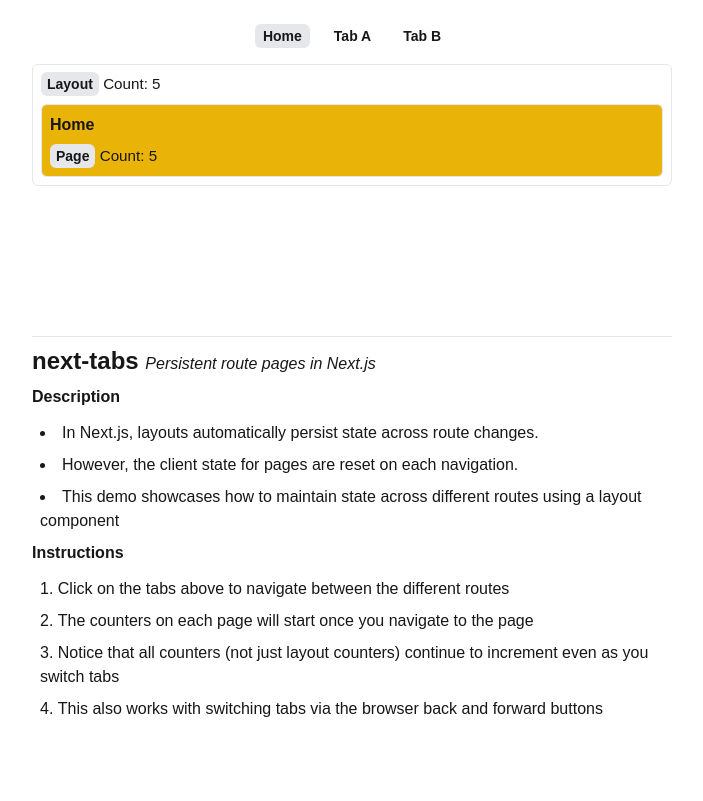
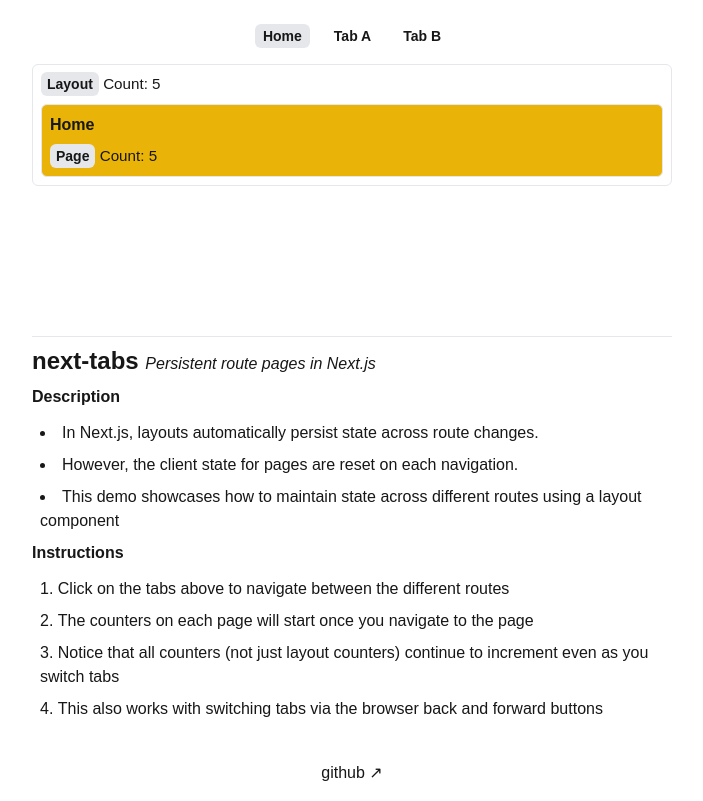
Before and after one commit to rexfordessilfie/next-tabs, a Next.js app: page / in a window 1280 px wide. Shown: the whole page, without its empty margins (288-991 px from the left). Built offline with nearby package versions, Linux system fonts and the light colour scheme.

Commit message:
chore: add github link

```diff
--- a/app/layout.tsx
+++ b/app/layout.tsx
@@ -4,6 +4,7 @@ import "./globals.css";
 import { Route } from "./components/Route";
 import { NavLink } from "./components/NavLink";
 import { Counter } from "./components/Counter";
+import Link from "next/link";
 
 const geistSans = localFont({
   src: "./fonts/GeistVF.woff",
@@ -98,6 +99,11 @@ export default function RootLayout({
               </li>
             </ol>
           </div>
+          <div className="w-full text-center mt-8">
+            <Link href="https://github.com/rexfordessilfie/next-tabs">
+              github ↗
+            </Link>
+          </div>
         </div>
       </body>
     </html>
```
